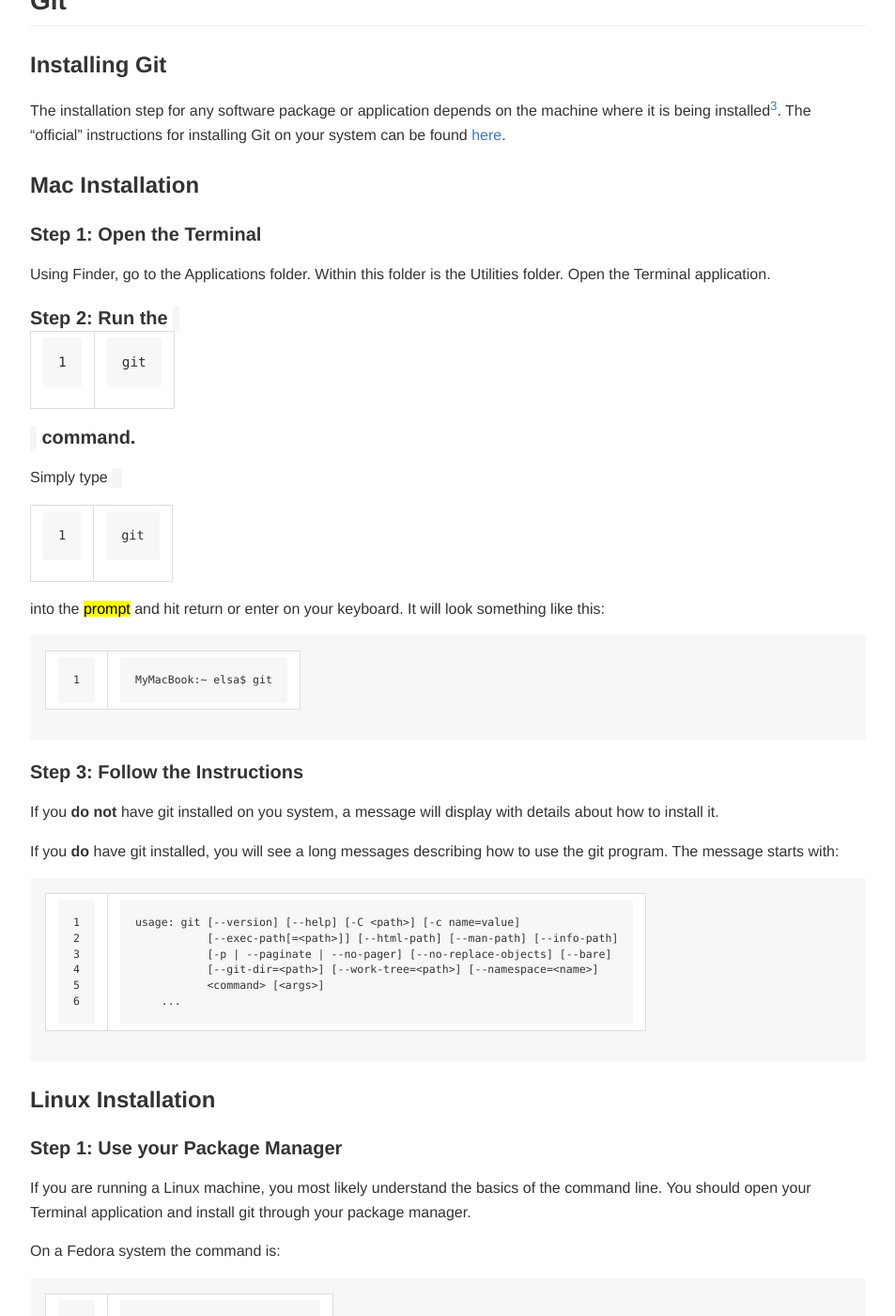
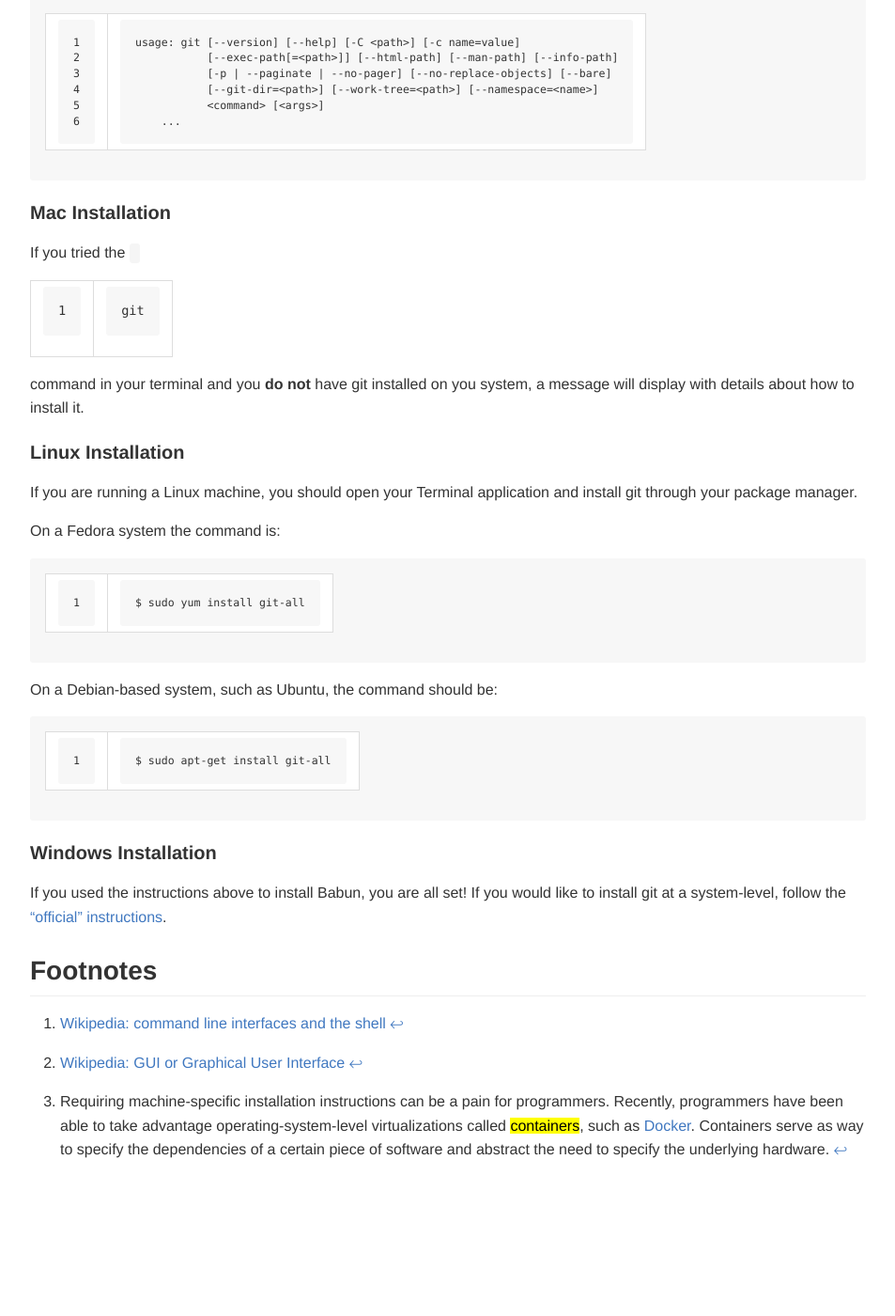
Before and after one commit to gonsie/gonsie.github.io, a Jekyll site: the page built from _posts/2016-04-15-unix-git.md, in a window 1280 px wide and 1400 px high, scrolled down 6023 px. Shown: the whole window at 94% size, without its empty margins (163-1116 px from the left). Built offline with Jekyll 4.4.1, drawn with Linux system fonts in a browser that asks for light colours; after the commit the page ends 7328 px from its top, so only the background shows below that; some of the changed text lies outside the part shown.

Commit message:
structure of document

````diff
--- a/_posts/2016-04-15-unix-git.md
+++ b/_posts/2016-04-15-unix-git.md
@@ -5,6 +5,7 @@
 ---
 
 # Unix and Git
+{:.no_toc}
 
 ***NY&chi; --- Elsa Gonsiorowski --- April 16, 2016***
 
@@ -21,6 +22,7 @@
 | [Gonsie's Dot Files](http://github.com/gonsie/dotfiles) | You've seen it live, now try it for yourself |
 
 ## Overview
+{:.no_toc}
 
 * this will become a table of contents
 {:toc}
@@ -33,32 +35,32 @@
 It is no longer necessary to use computers in this way since most tasks can be accomplished through the GUI[^2].
 Nevertheless, the command line interface remains the most common, easiest to use, and best supported way in which expericenced users accomplish daily tasks.
 
-**A Note on Installations**
+### Installation
 
 In general the Mac OS is a Unix operating system, one that is very similar to Linux operating systems.
 Windows, on the other hand, is a DOS-based operating system which is very different from -nix.
 For any of these systems, there is a built-in application for the interacting with your computer via a CLI.
 
-### Mac Installation
+#### Mac Installation
 
 You're in luck!
 Since Mac OS is based upon Unix, there is nothing for you install.
 To access the command line interface, simply run the Terminal application.
 The Terminal application can be found in the Utilities folder inside the Application folder.
 
-### Linux Installation
+#### Linux Installation
 
 Just like a Mac, you are working with a -nix based system and there is nothing new to install!
 To access the command line interface, simply run the Terminal application.
 The Terminal application can most likely be found where ever your other Applications exist.
 
-### Windows Installation
+#### Windows Installation
 
 Since Windows is not a -nix-based operating system, the command line interface that comes with your machince is vastly different from a -nix shell.
 For your own information, the Windows CLI is called [PowerShell](https://en.wikipedia.org/wiki/Windows_PowerShell).
 For this workshop you will need to install a -nix-like interface for your computer.
 
-#### Step 1: Install Babun
+***Step 1: Install Babun***
 
 [Babun](http://babun.github.io) is an open source project which brings the Unix command line to your Windows machine.
 
@@ -68,14 +70,14 @@
 If you already have Cygwin installed, it is not necessary to install Babun, but you can.
 The two projects will not clash.
 
-#### Step 2: ???
+***Step 2: ???***
 
 As you may have noticed, I do not have a Windows machine.
 Thus, I do not know what step 2 is.
 You probably need to run an installer?
 See what happens and, if you want, let me know the important steps so I can share those with others.
 
-## Commands on the Command Line
+### Commands on the Command Line
 
 Welcome to the command line interface!
 You are probably staring a big blank box with some text in the upper left corner, maybe something like:
@@ -89,7 +91,7 @@
 This text is called the <mark>prompt</mark>.
 It is very common to have `$` or `>` symbol at the end of your prompt text, indicating where you will enter commands.
 
-### Lingo
+#### Lingo
 
 | Command | Arugment | Option | Argument for Option | Another Option|
 |---------
@@ -100,7 +102,7 @@
 One-letter options usually start with a single dash (`-`) while multi-letter options start with two dashes (`--`).
 Options may also take an argument.
 
-### Bread-and-Butter Commands
+#### Bread-and-Butter Commands
 
 | Example Usage | Description |
 |-----
@@ -142,26 +144,7 @@
 The installation step for any software package or application depends on the machine where it is being installed[^3].
 The "official" instructions for installing Git on your system can be found [here](https://git-scm.com/book/en/v2/Getting-Started-Installing-Git).
 
-### Mac Installation
-
-#### Step 1: Open the Terminal
-
-Using Finder, go to the Applications folder.
-Within this folder is the Utilities folder.
-Open the Terminal application.
-
-#### Step 2: Run the `git` command.
-
-Simply type `git` into the <mark>prompt</mark> and hit return or enter on your keyboard.
-It will look something like this:
-```
-MyMacBook:~ elsa$ git
-```
-
-#### Step 3: Follow the Instructions
-
-If you **do not** have git installed on you system, a message will display with details about how to install it.
-
+To test if you have git installed, type the `git` command into your terminal.
 If you **do** have git installed, you will see a long messages describing how to use the git program.
 The message starts with:
 
@@ -174,12 +157,13 @@
     ...
 ```
 
-### Linux Installation
+#### Mac Installation
 
-#### Step 1: Use your Package Manager
+If you tried the `git` command in your terminal and you **do not** have git installed on you system, a message will display with details about how to install it.
 
-If you are running a Linux machine, you most likely understand the basics of the command line.
-You should open your Terminal application and install git through your package manager.
+#### Linux Installation
+
+If you are running a Linux machine, you should open your Terminal application and install git through your package manager.
 
 On a Fedora system the command is:
 ```
@@ -191,7 +175,7 @@
 $ sudo apt-get install git-all
 ```
 
-### Windows Installation
+#### Windows Installation
 
 If you used the instructions above to install Babun, you are all set!
 If you would like to install git at a system-level, follow the ["official" instructions](https://git-scm.com/book/en/v2/Getting-Started-Installing-Git#Installing-on-Windows).
````
Also changed, not shown: other parts of _posts/2016-04-15-unix-git.md (+2 -2 lines).
